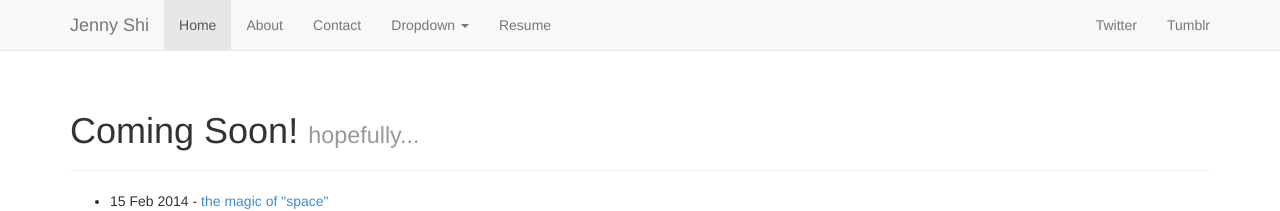
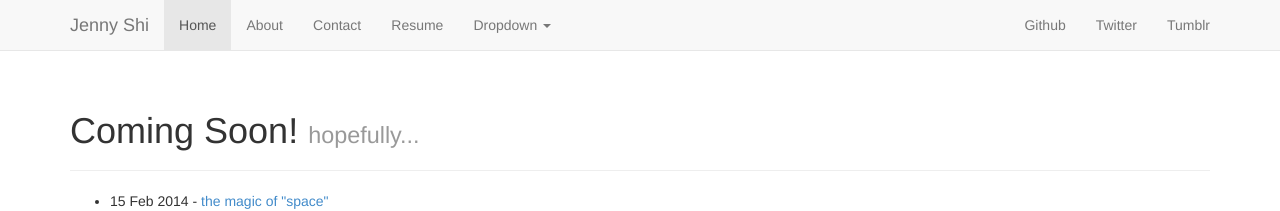
Before and after one commit to jennpeare/jennpeare.github.io, a Jekyll site: the page built from index.html, in a window 1280 px wide. Shown: the top 211 px of the page. Built offline with Jekyll 4.4.1, drawn with Linux system fonts in a browser that asks for light colours; nearby versions of some CDN libraries; the list of posts is cut into pages by our own code.

Commit message:
added github link

```diff
--- a/_includes/navbar.html
+++ b/_includes/navbar.html
@@ -28,9 +29,9 @@
 						<li><a href="#">One more separated link</a></li>
 					</ul>
 				</li>
-				<li><a href="/resume.pdf" target="_blank">Resume</a></li>
 			</ul>
 			<ul class="nav navbar-nav navbar-right">
+				<li><a href="https://github.com/jennpeare/" target="_blank">Github</a></li>
 				<li><a href="http://twitter.com/jennyshi92" target="_blank">Twitter</a></li>
 				<li><a href="http://jennpeare.tumblr.com" target="_blank">Tumblr</a></li>
 			</ul>
```
Also changed, not shown: other parts of _includes/navbar.html (+1 -0 lines).
